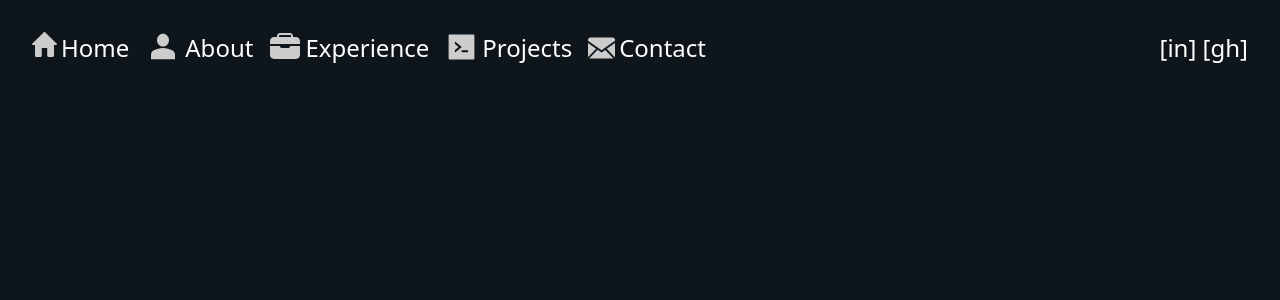
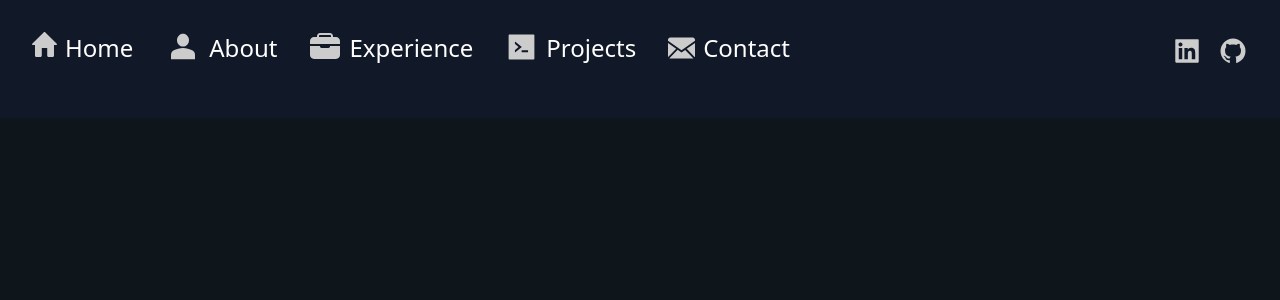
Before and after one commit to ujwal2003/ujwal2003.github.io, a SvelteKit app: page / in a window 1280 px wide. Shown: the top 300 px of the page. Built offline with nearby package versions, Linux system fonts and the light colour scheme.

Commit message:
completed navbar, and added mobile responsiveness

```diff
--- /dev/null
+++ b/src/lib/icons/navGitHubIco.svelte
@@ -0,0 +1,3 @@
+<svg width="30" height="30" viewBox="0 0 30 30" fill="none" xmlns="http://www.w3.org/2000/svg">
+<path d="M15 2.5C13.3585 2.5 11.733 2.82332 10.2165 3.45151C8.69989 4.07969 7.3219 5.00043 6.16117 6.16117C3.81696 8.50537 2.5 11.6848 2.5 15C2.5 20.525 6.0875 25.2125 11.05 26.875C11.675 26.975 11.875 26.5875 11.875 26.25V24.1375C8.4125 24.8875 7.675 22.4625 7.675 22.4625C7.1 21.0125 6.2875 20.625 6.2875 20.625C5.15 19.85 6.375 19.875 6.375 19.875C7.625 19.9625 8.2875 21.1625 8.2875 21.1625C9.375 23.0625 11.2125 22.5 11.925 22.2C12.0375 21.3875 12.3625 20.8375 12.7125 20.525C9.9375 20.2125 7.025 19.1375 7.025 14.375C7.025 12.9875 7.5 11.875 8.3125 10.9875C8.1875 10.675 7.75 9.375 8.4375 7.6875C8.4375 7.6875 9.4875 7.35 11.875 8.9625C12.8625 8.6875 13.9375 8.55 15 8.55C16.0625 8.55 17.1375 8.6875 18.125 8.9625C20.5125 7.35 21.5625 7.6875 21.5625 7.6875C22.25 9.375 21.8125 10.675 21.6875 10.9875C22.5 11.875 22.975 12.9875 22.975 14.375C22.975 19.15 20.05 20.2 17.2625 20.5125C17.7125 20.9 18.125 21.6625 18.125 22.825V26.25C18.125 26.5875 18.325 26.9875 18.9625 26.875C23.925 25.2 27.5 20.525 27.5 15C27.5 13.3585 27.1767 11.733 26.5485 10.2165C25.9203 8.69989 24.9996 7.3219 23.8388 6.16117C22.6781 5.00043 21.3001 4.07969 19.7835 3.45151C18.267 2.82332 16.6415 2.5 15 2.5Z" fill="#CCCCCC"/>
+</svg>
--- /dev/null
+++ b/src/lib/icons/navLinkedInIco.svelte
@@ -0,0 +1,3 @@
+<svg width="30" height="30" viewBox="0 0 30 30" fill="none" xmlns="http://www.w3.org/2000/svg">
+<path d="M25.7812 3.28125H4.21875C3.7002 3.28125 3.28125 3.7002 3.28125 4.21875V25.7812C3.28125 26.2998 3.7002 26.7188 4.21875 26.7188H25.7812C26.2998 26.7188 26.7188 26.2998 26.7188 25.7812V4.21875C26.7188 3.7002 26.2998 3.28125 25.7812 3.28125ZM10.2334 23.2529H6.75586V12.0674H10.2334V23.2529ZM8.49609 10.5381C8.09744 10.5381 7.70774 10.4199 7.37627 10.1984C7.0448 9.97691 6.78646 9.66211 6.6339 9.29381C6.48134 8.9255 6.44143 8.52023 6.5192 8.12923C6.59697 7.73824 6.78894 7.37909 7.07083 7.0972C7.35272 6.81531 7.71187 6.62334 8.10286 6.54557C8.49386 6.46779 8.89913 6.50771 9.26744 6.66027C9.63575 6.81282 9.95054 7.07117 10.172 7.40264C10.3935 7.73411 10.5117 8.12381 10.5117 8.52246C10.5088 9.63574 9.60645 10.5381 8.49609 10.5381ZM23.2529 23.2529H19.7783V17.8125C19.7783 16.5146 19.7549 14.8477 17.9707 14.8477C16.1631 14.8477 15.8848 16.2598 15.8848 17.7188V23.2529H12.4131V12.0674H15.7471V13.5967H15.7939C16.2568 12.7178 17.3906 11.7891 19.084 11.7891C22.6055 11.7891 23.2529 14.1064 23.2529 17.1182V23.2529Z" fill="#CCCCCC"/>
+</svg>
--- a/src/routes/+page.svelte
+++ b/src/routes/+page.svelte
@@ -1,20 +1,24 @@
 <script lang="ts">
     import { navIcons } from '$lib/icons/navIcons';
-    const NAV_MARGINS: any = {Home: 'mt-0.5', About: 'mb-1'}
+    import NavLinkedInIco from '$lib/icons/navLinkedInIco.svelte';
+    import NavGitHubIco from '$lib/icons/navGitHubIco.svelte';
+
 </script>
 
-<nav class='text-white text-2xl flex justify-between px-8 pt-8 pb-12'>
-    <div class="flex gap-4">
+<nav class='text-white text-2xl flex justify-center md:justify-between px-8 pt-8 pb-12 fixed bottom-0 left-0 w-full md:static z-50 bg-gray-900'>
+    <div class="flex gap-10 md:gap-8">
         {#each Object.entries(navIcons) as [navItem, icon]}
-            <div class="flex gap-1">
+            <div class="flex gap-2">
                 {@html icon}
-                <span>{navItem}</span>
+                <span class="hidden md:block">{navItem}</span>
             </div>
         {/each}
     </div>
 
-    <div>
-        <span>[in]</span>
-        <span>[gh]</span>
+    <div class="hidden md:block">
+        <div class="flex gap-4 pt-1">
+            <NavLinkedInIco />
+            <NavGitHubIco />
+        </div>
     </div>
 </nav>
```
